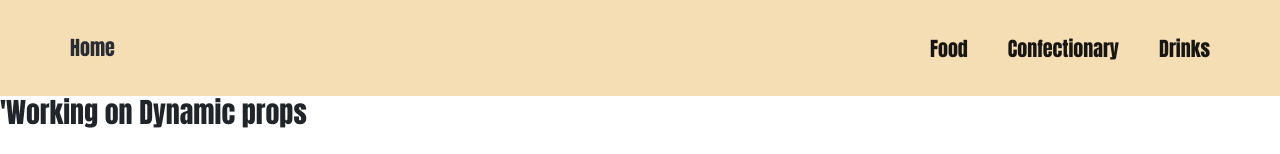
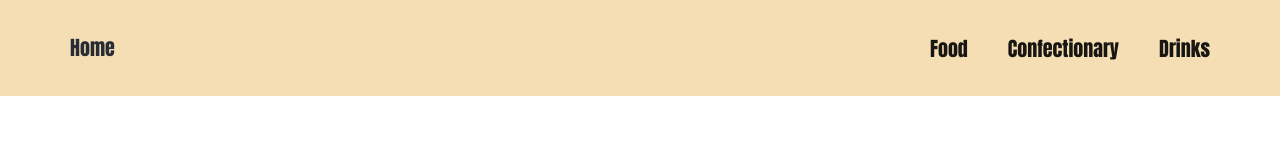
Before and after one commit to aayushi1852/bootstrap-assignment, a React (Create React App) app: page /confectionary in a window 1280 px wide. Shown: the top 154 px of the page. Built offline with nearby package versions, Linux system fonts and the light colour scheme; grey boxes are pictures that could not be loaded.

Commit message:
updated all pages

```diff
--- a/src/index.css
+++ b/src/index.css
@@ -2,7 +2,6 @@
   margin: 0;
   padding: 0;
   font-family: Impact, Haettenschweiler, 'Arial Narrow Bold', sans-serif;
-
 
 }
 
--- a/src/pages/CardConfectionary.jsx
+++ b/src/pages/CardConfectionary.jsx
@@ -1,8 +1,5 @@
-
 import React from 'react'
 import Confectionary from './Confectionary'
-
-
 
 const CardConfectionary = () => {
 
@@ -45,9 +42,6 @@ const CardConfectionary = () => {
 
     return (
       <div>
-          <h3>'Working on Dynamic props</h3>
-
-
             <Confectionary
 
             tittle0 = {confectionaryInfo[0].tittle}
```
